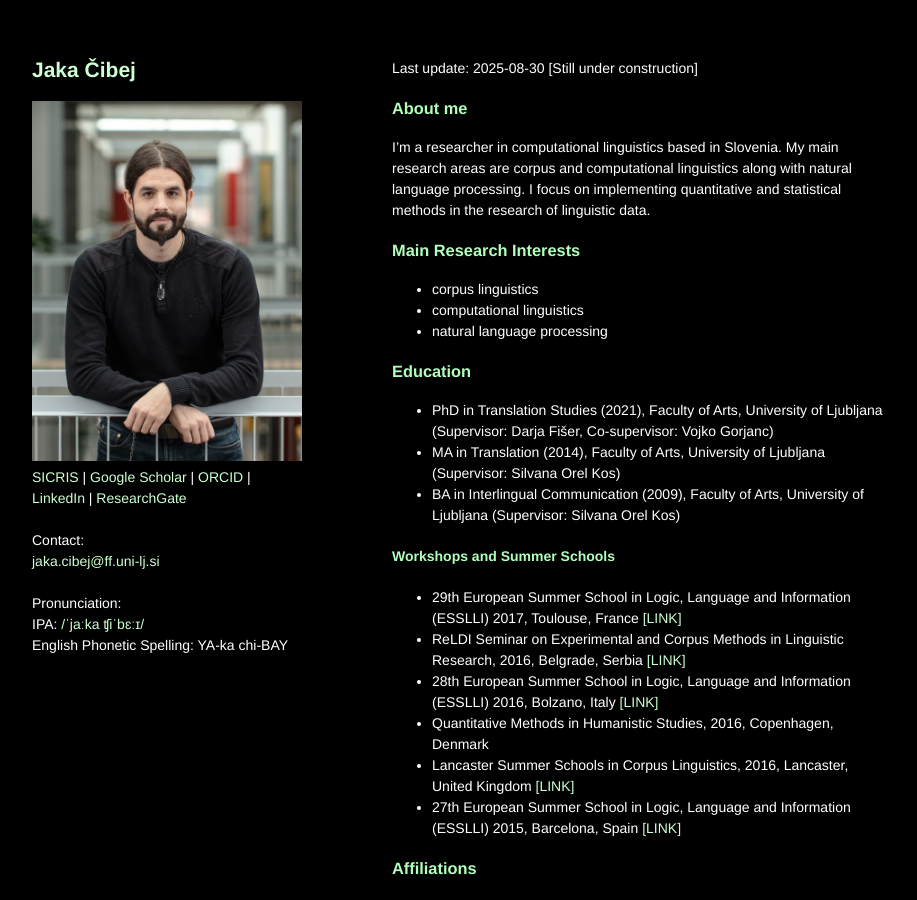
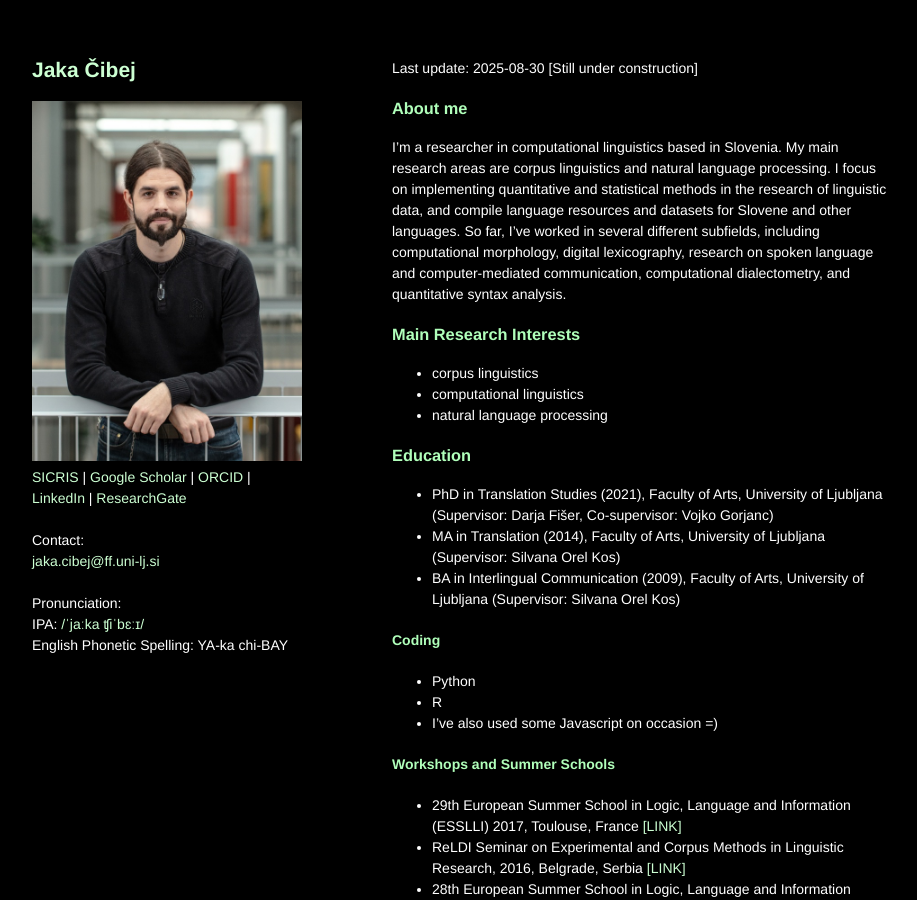
Before and after one commit to jakacibej/jakacibej.github.io, a Jekyll site: the page built from index.md, in a window 1280 px wide and 900 px high. Shown: the whole window, without its empty margins (178-1095 px from the left). Built offline with Jekyll 4.4.1, drawn with Linux system fonts in a browser that asks for light colours; our own code applies the rules of GitHub Pages for plain Markdown files; a script that is not in the unit is left out; some of the changed text lies outside the part shown.

Commit message:
Add files via upload

```diff
--- a/index.md
+++ b/index.md
@@ -3,7 +3,7 @@ Last update: 2025-08-30
 
 <!--![Image](jc_fri_profile.png)-->
 ### About me
-I'm a researcher in computational linguistics based in Slovenia. My main research areas are corpus and computational linguistics along with natural language processing. I focus on implementing quantitative and statistical methods in the research of linguistic data.
+I'm a researcher in computational linguistics based in Slovenia. My main research areas are corpus linguistics and natural language processing. I focus on implementing quantitative and statistical methods in the research of linguistic data, and compile language resources and datasets for Slovene and other languages. So far, I've worked in several different subfields, including computational morphology, digital lexicography, research on spoken language and computer-mediated communication, computational dialectometry, and quantitative syntax analysis.
 
 <!--[SICRIS](https://cris.cobiss.net/ecris/si/sl/researcher/42448) | [Google Scholar](https://scholar.google.com/citations?user=n56k8E0AAAAJ&hl=en) | [ORCID](https://orcid.org/0000-0002-3037-6848) | [LinkedIn](https://si.linkedin.com/in/jaka-%C4%8Dibej-18575585) | [ResearchGate](https://www.researchgate.net/profile/Jaka-Cibej-2) -->
 
@@ -16,6 +16,11 @@ I'm a researcher in computational linguistics based in Slovenia. My main researc
 - PhD in Translation Studies (2021), Faculty of Arts, University of Ljubljana (Supervisor: Darja Fišer, Co-supervisor: Vojko Gorjanc)
 - MA in Translation (2014), Faculty of Arts, University of Ljubljana (Supervisor: Silvana Orel Kos)
 - BA in Interlingual Communication (2009), Faculty of Arts, University of Ljubljana (Supervisor: Silvana Orel Kos)
+
+#### Coding
+- Python
+- R
+- I've also used some Javascript on occasion =)
 
 #### Workshops and Summer Schools
 - 29th European Summer School in Logic, Language and Information (ESSLLI) 2017, Toulouse, France [\[LINK\]](https://www.irit.fr/esslli2017/)
@@ -99,6 +104,7 @@ I'm a researcher in computational linguistics based in Slovenia. My main researc
 
 | **Resource**  | **Role** | **Link** |
 | Sloleks Morphological Lexicon of Slovene | Lead Editor | [\[LINK\]](https://viri.cjvt.si/sloleks/eng/) |
+| Digital Dictionary Database of Slovene | Co-editor | [\[LINK\]](https://wiki.cjvt.si/books/digital-dictionary-database-of-slovene) |
 | The Thesaurus of Modern Slovene | Co-editor | [\[LINK\]](https://viri.cjvt.si/sopomenke/eng/) |
 | Collocations Dictionary of Modern Slovene | Co-editor | [\[LINK\]](https://viri.cjvt.si/kolokacije/eng/) |
 | Gigafida Corpus of Written Standard Slovene | Co-editor  | [\[LINK\]](https://viri.cjvt.si/gigafida/) |
@@ -131,12 +137,12 @@ A selected list of datasets I've authored or contributed to is shown below. Plea
 * 1st UniDive Training School (Technical University of Moldova, Chișinău, Moldova)
 * 2nd UniDive Training School (Yerevan State University, Yerevan, Armenia)
 
-<!--
 ### Publications
 
-[Link to COBISS]
+For my complete and up-to-date bibliography, please check [COBISS](https://bib.cobiss.net/bibliographies/si/webBiblio/bib301_20250831_164052_36914.html).
 
 
+<!--
 ## Welcome to GitHub Pages
 
 You can use the [editor on GitHub](https://github.com/jakacibej/jakacibej.github.io/edit/main/index.md) to maintain and preview the content for your website in Markdown files.
```
Also changed, not shown: other parts of index.md (+2 -2 lines).
